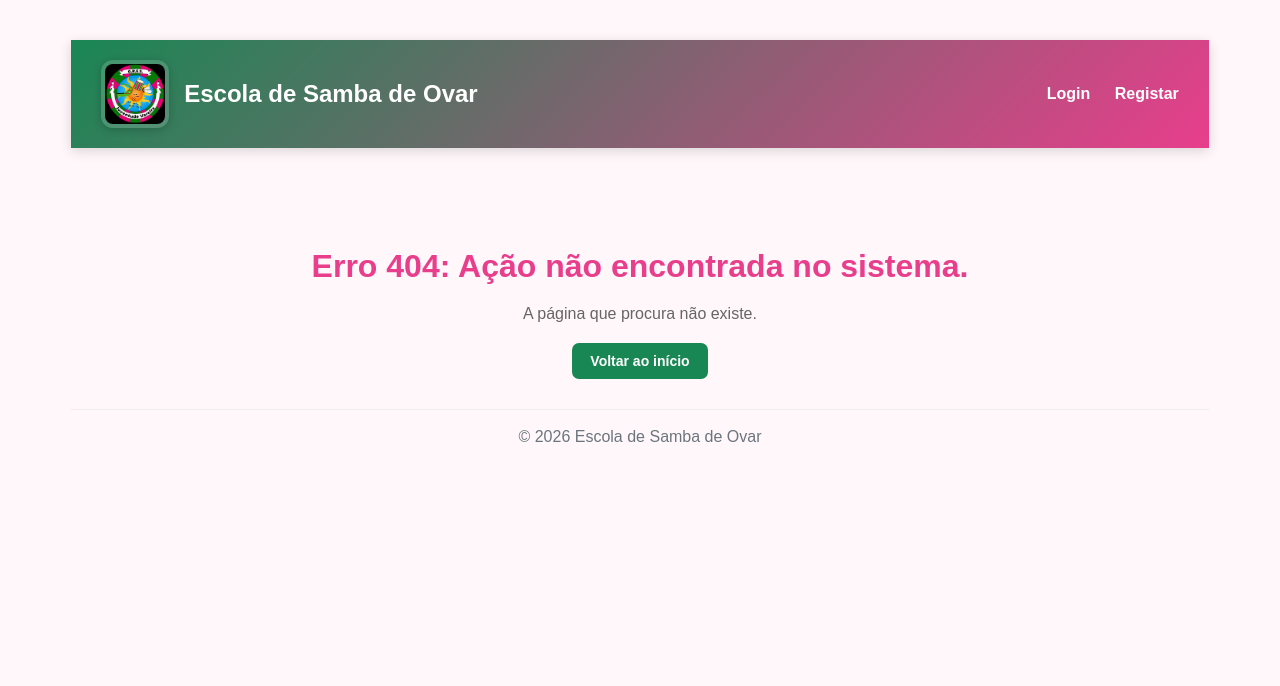
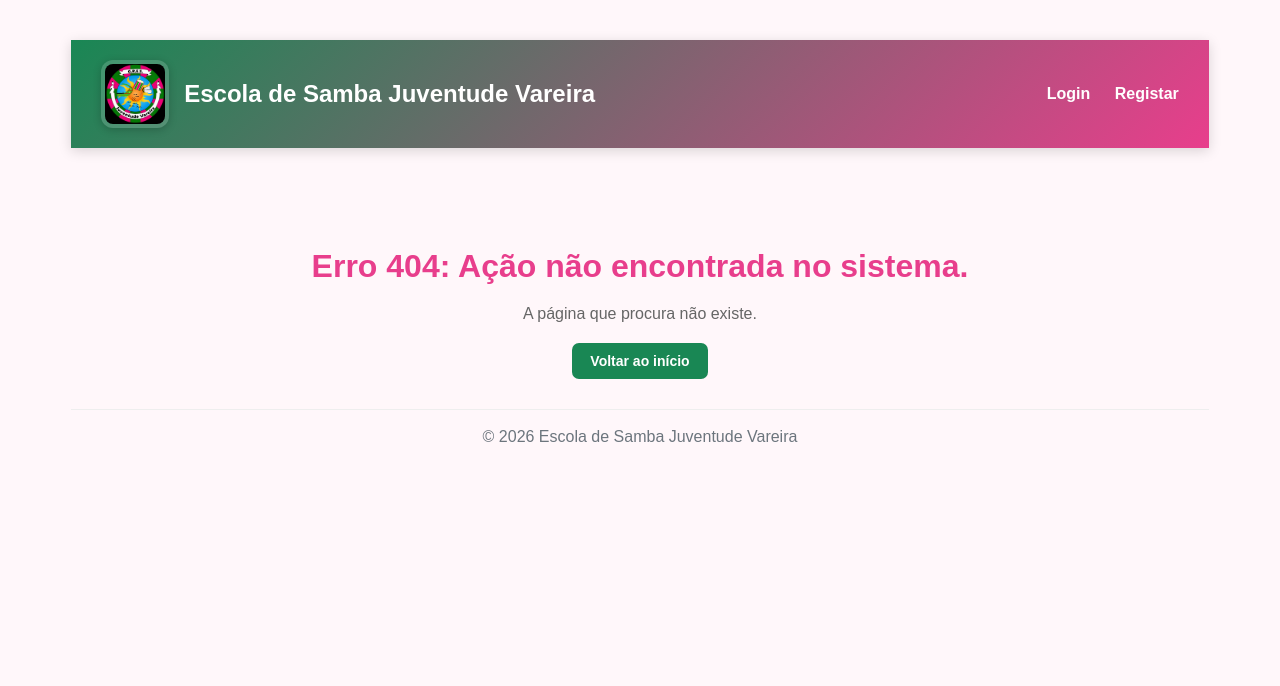
Before and after one commit to juhcruz/escola_samba_ovar_mvc, a PHP site: page /views/nao-encontrado.php in a window 1280 px wide. Shown: the top 686 px of the page. Run offline with PHP 8.4, Linux system fonts and the light colour scheme.

Commit message:
nome escola de samba

```diff
--- a/views/criar.php
+++ b/views/criar.php
@@ -2,7 +2,7 @@
 <html lang="pt-PT">
 <head>
     <meta charset="UTF-8">
-    <title>Adicionar Novo Sócio - Escola de Samba de Ovar</title>
+    <title>Adicionar Novo Sócio - Escola de Samba Juventude Vareira</title>
     <?php
     $scriptPath = str_replace('\\', '/', $_SERVER['SCRIPT_NAME'] ?? '');
     $cssPath = str_contains($scriptPath, '/views/') ? '../css/main.css' : 'css/main.css';
--- a/views/editar.php
+++ b/views/editar.php
@@ -2,7 +2,7 @@
 <html lang="pt-PT">
 <head>
     <meta charset="UTF-8">
-    <title>Editar Sócio - Escola de Samba de Ovar</title>
+    <title>Editar Sócio - Escola de Samba Juventude Vareira</title>
     <?php
     $scriptPath = str_replace('\\', '/', $_SERVER['SCRIPT_NAME'] ?? '');
     $cssPath = str_contains($scriptPath, '/views/') ? '../css/main.css' : 'css/main.css';
--- a/views/listar.php
+++ b/views/listar.php
@@ -2,7 +2,7 @@
 <html lang="pt-PT">
 <head>
     <meta charset="UTF-8">
-    <title>Lista de Sócios - Escola de Samba de Ovar</title>
+    <title>Lista de Sócios - Escola de Samba Juventude Vareira</title>
     <?php
     $scriptPath = str_replace('\\', '/', $_SERVER['SCRIPT_NAME'] ?? '');
     $cssPath = str_contains($scriptPath, '/views/') ? '../css/main.css' : 'css/main.css';
--- a/views/login1.php
+++ b/views/login1.php
@@ -2,7 +2,7 @@
 <html lang="pt-PT">
 <head>
     <meta charset="UTF-8">
-    <title>Login - Escola de Samba de Ovar</title>
+    <title>Login - Escola de Samba Juventude Vareira</title>
     <?php
     $scriptPath = str_replace('\\', '/', $_SERVER['SCRIPT_NAME'] ?? '');
     $cssPath = str_contains($scriptPath, '/views/') ? '../css/main.css' : 'css/main.css';
@@ -12,7 +12,7 @@
 <body class="login-page">
     <main class="login-container">
         <div class="login-logo-wrap">
-            <img class="login-logo" src="../images/logo.jpeg" alt="Logo da Escola de Samba de Ovar">
+            <img class="login-logo" src="../images/logo.jpeg" alt="Logo da Escola de Samba Juventude Vareira">
         </div>
         <h2>Carnaval de Ovar - Autenticação</h2>
 
--- a/views/nao-encontrado.php
+++ b/views/nao-encontrado.php
@@ -2,7 +2,7 @@
 <html lang="pt-PT">
 <head>
     <meta charset="UTF-8">
-    <title>Página não encontrada - Escola de Samba de Ovar</title>
+    <title>Página não encontrada - Escola de Samba Juventude Vareira</title>
     <link rel="stylesheet" href="css/main.css">
 </head>
 <body>
--- a/views/partials/footer.php
+++ b/views/partials/footer.php
@@ -1,3 +1,3 @@
 <footer class="footer">
-    <p>&copy; <?= date('Y') ?> Escola de Samba de Ovar</p>
+    <p>&copy; <?= date('Y') ?> Escola de Samba Juventude Vareira</p>
 </footer>
--- a/views/partials/header.php
+++ b/views/partials/header.php
@@ -8,8 +8,8 @@ $userRole = $_SESSION['user_role'] ?? '';
 ?>
 <header class="header">
     <div class="header-brand">
-        <img class="header-logo" src="<?= htmlspecialchars($logoPath, ENT_QUOTES, 'UTF-8') ?>" alt="Logo da Escola de Samba de Ovar">
-        <h1>Escola de Samba de Ovar</h1>
+        <img class="header-logo" src="<?= htmlspecialchars($logoPath, ENT_QUOTES, 'UTF-8') ?>" alt="Logo da Escola de Samba Juventude Vareira">
+        <h1>Escola de Samba Juventude Vareira</h1>
     </div>
     <nav aria-label="Navegação principal">
         <?php if (!empty($_SESSION['user_id'])): ?>
--- a/views/registo.php
+++ b/views/registo.php
@@ -2,7 +2,7 @@
 <html lang="pt-PT">
 <head>
     <meta charset="UTF-8">
-    <title>Registo - Escola de Samba Juventude Vareira </title>
+    <title>Registo - Escola de Samba Juventude Vareira</title>
     <?php
     $scriptPath = str_replace('\\', '/', $_SERVER['SCRIPT_NAME'] ?? '');
     $cssPath = str_contains($scriptPath, '/views/') ? '../css/main.css' : 'css/main.css';
--- a/views/utilizadores.php
+++ b/views/utilizadores.php
@@ -2,7 +2,7 @@
 <html lang="pt-PT">
 <head>
     <meta charset="UTF-8">
-    <title>Gestão de Utilizadores - Escola de Samba de Ovar</title>
+    <title>Gestão de Utilizadores - Escola de Samba Juventude Vareira</title>
     <link rel="stylesheet" href="css/main.css">
 </head>
 <body>
```
Also changed, not shown: README.md.
